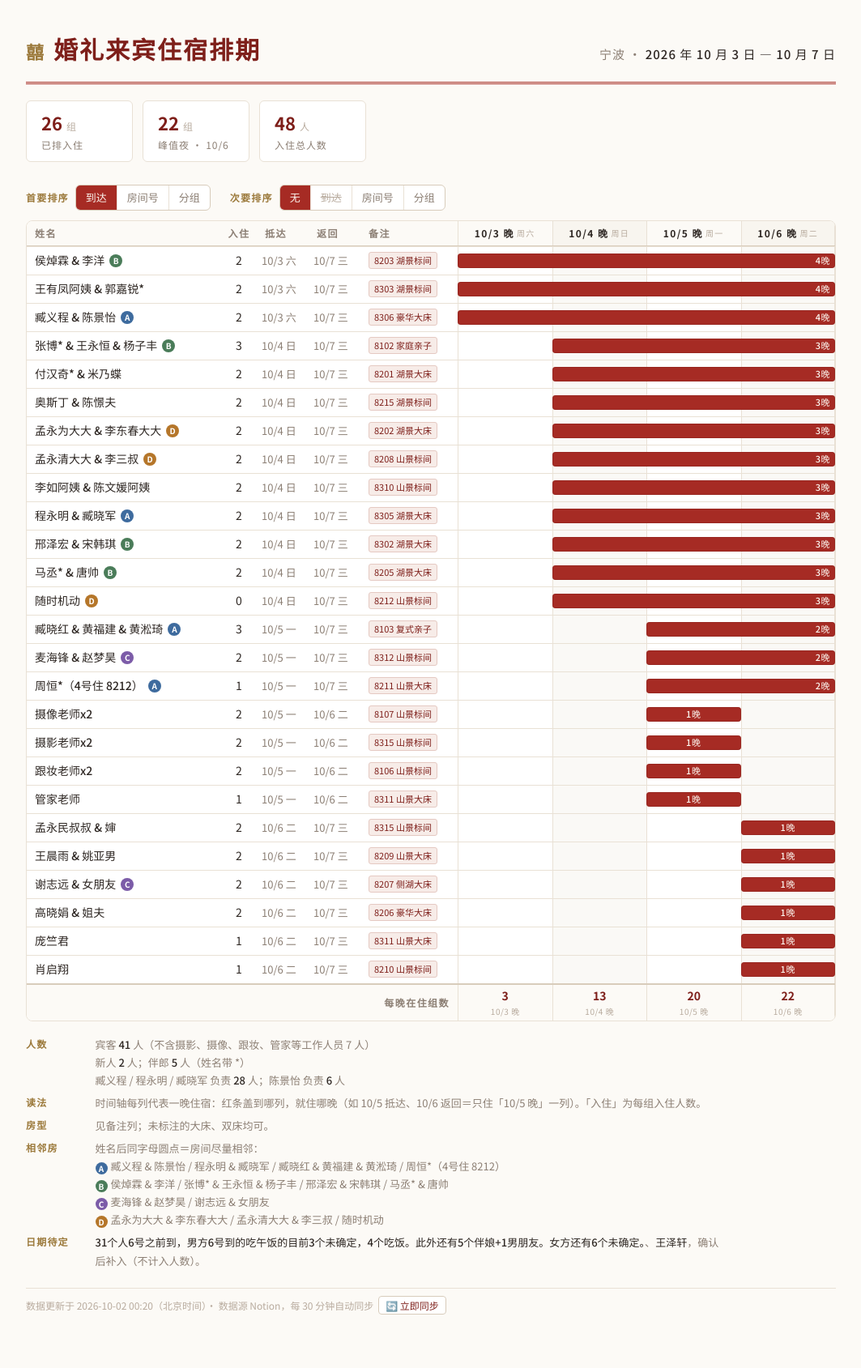
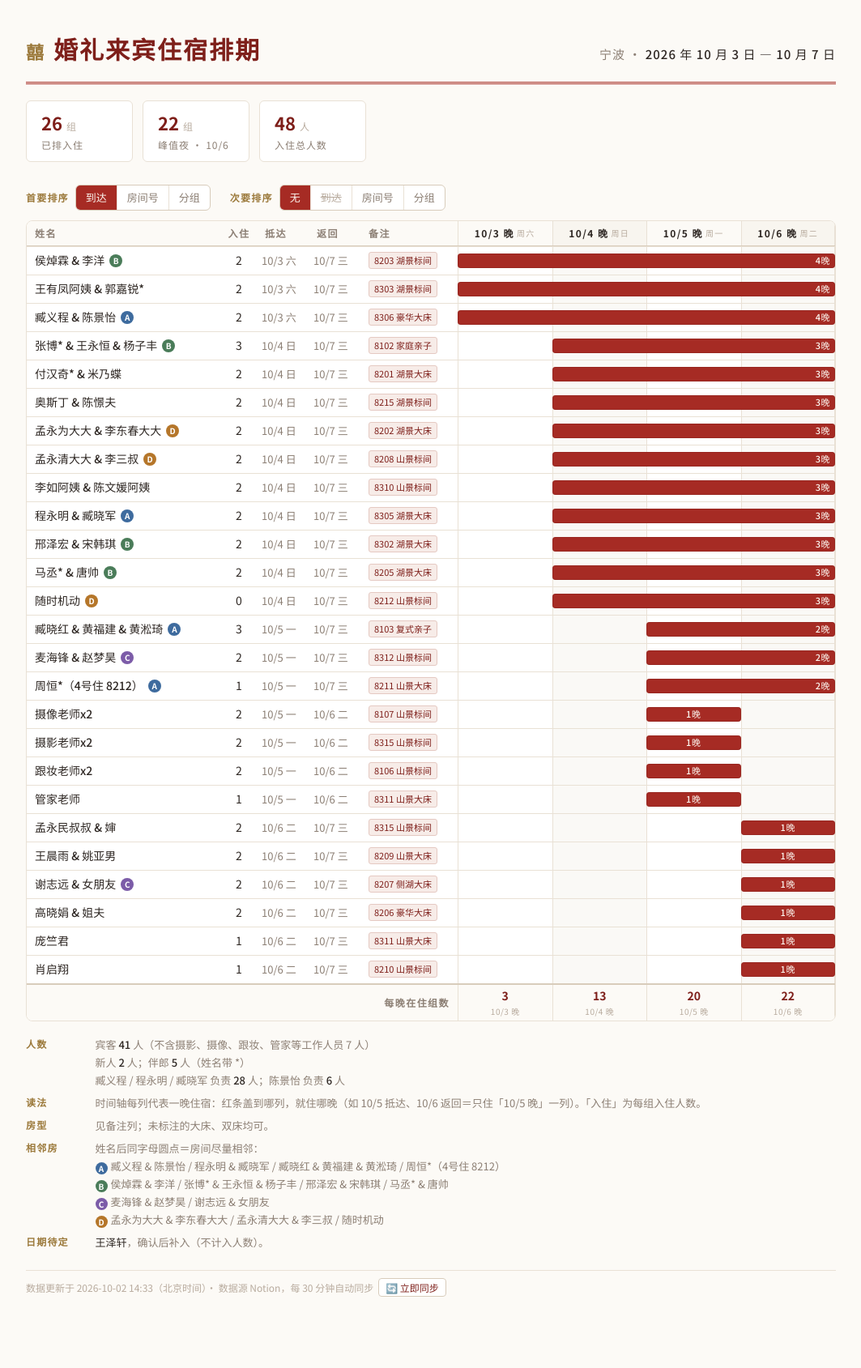
Before and after one commit to Lomolanisgo/lomolanisgo.github.io, a Jekyll site: the page wedding/index.html, which Jekyll copies as it is, in a window 1280 px wide. Shown: the whole page at 81% size, without its empty margins (108-1171 px from the left). Built offline with Jekyll 4.4.1, drawn with Linux system fonts in a browser that asks for light colours; after the commit the page ends 1667 px from its top, so only the background shows below that.

Commit message:
Sync wedding page from Notion

```diff
--- a/wedding/index.html
+++ b/wedding/index.html
@@ -307,10 +307,10 @@
       <span class="adj-item"><i class="adj d">D</i>孟永为大大 &amp; 李东春大大 / 孟永清大大 &amp; 李三叔 / 随时机动</span>
     </dd>
     <dt>日期待定</dt>
-    <dd><b>31个人6号之前到，男方6号到的吃午饭的目前3个未确定，4个吃饭。此外还有5个伴娘+1男朋友。女方还有6个未确定。</b>、<b>王泽轩</b>，确认后补入（不计入人数）。</dd>
+    <dd><b>王泽轩</b>，确认后补入（不计入人数）。</dd>
   </dl>
 
-  <p class="pagefoot">数据更新于 2026-10-02 00:20（北京时间）· 数据源 Notion，每 30 分钟自动同步<a class="syncbtn" href="https://github.com/Lomolanisgo/lomolanisgo.github.io/actions/workflows/update-wedding.yml" target="_blank" rel="noopener">🔄 立即同步</a></p>
+  <p class="pagefoot">数据更新于 2026-10-02 14:33（北京时间）· 数据源 Notion，每 30 分钟自动同步<a class="syncbtn" href="https://github.com/Lomolanisgo/lomolanisgo.github.io/actions/workflows/update-wedding.yml" target="_blank" rel="noopener">🔄 立即同步</a></p>
 </div>
 <script>
 (function () {
```
